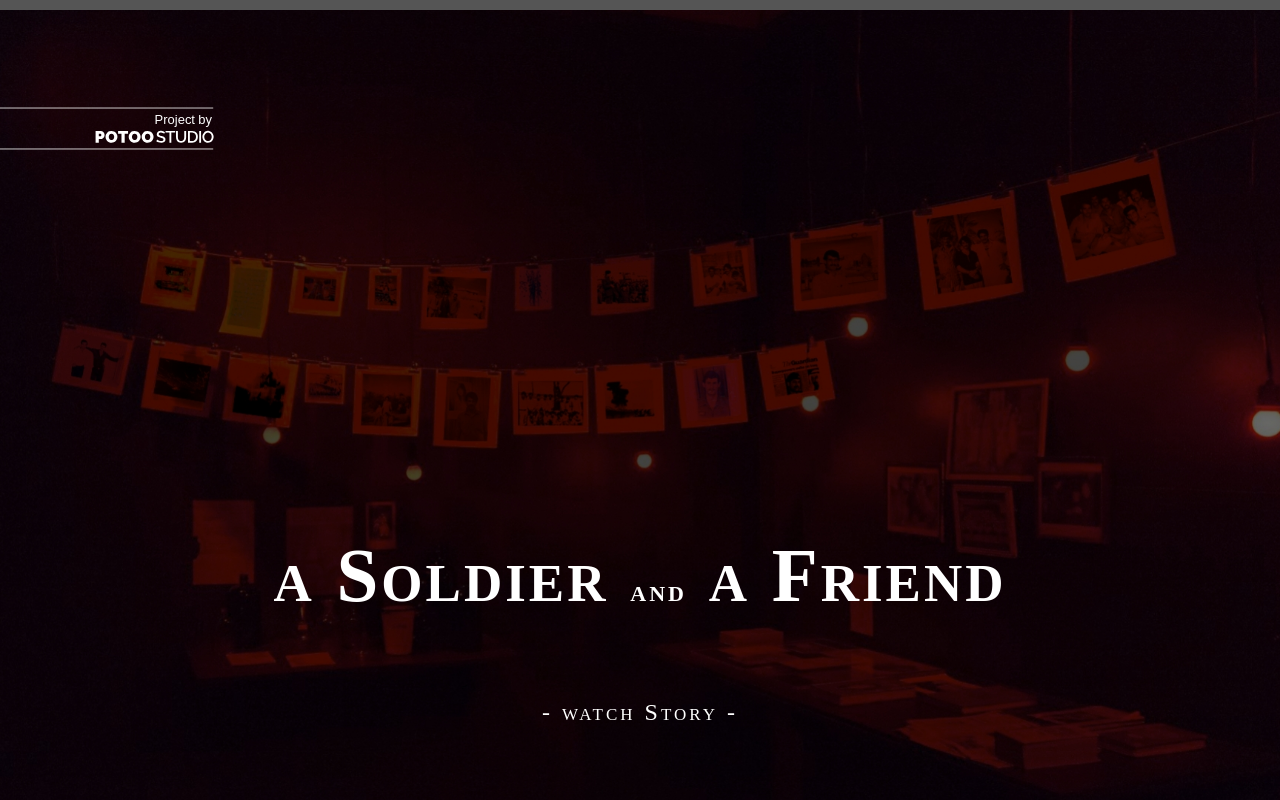
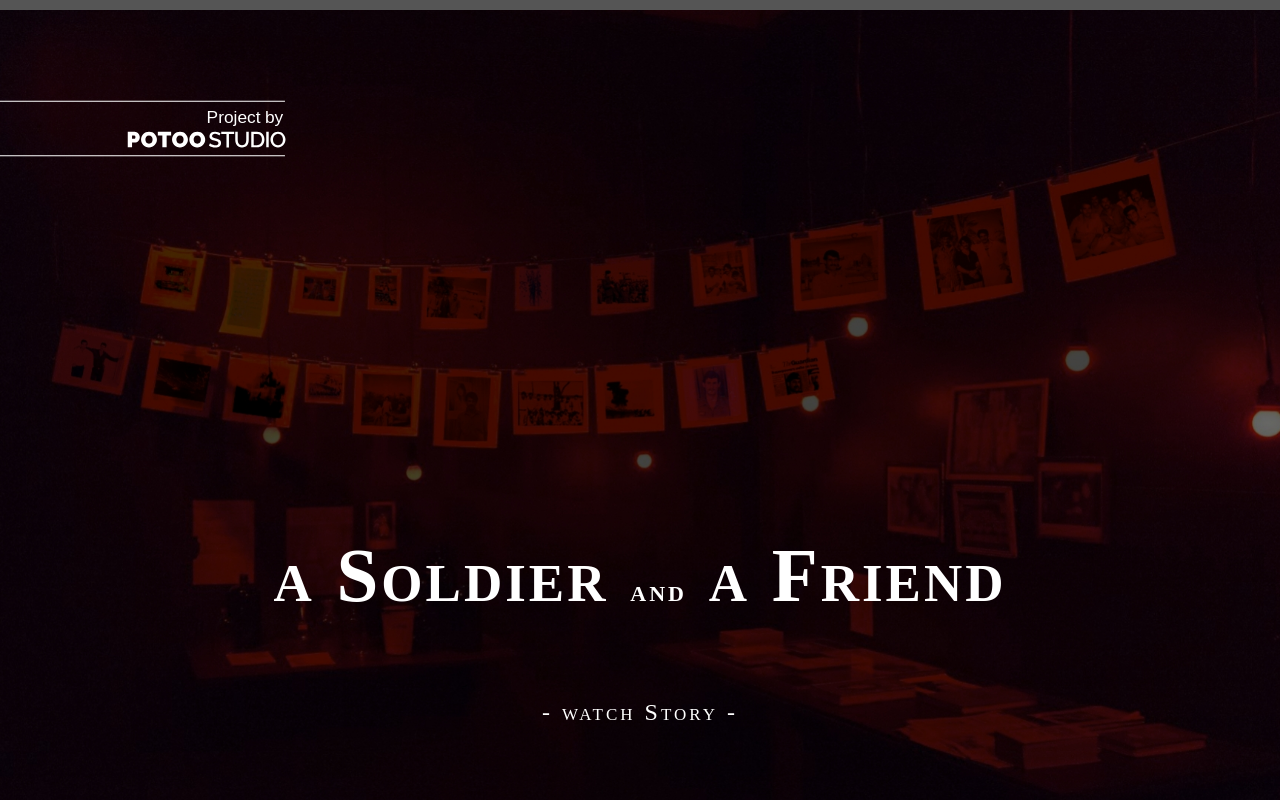
Before and after one commit to Potoostudio/AU, a Next.js app: page / in a window 1280 px wide. Shown: the top 800 px of the page. Built offline with nearby package versions, Linux system fonts and the light colour scheme; a web font is replaced by a local one.

Commit message:
logo fix

```diff
--- a/pages/index.js
+++ b/pages/index.js
@@ -53,7 +53,7 @@ const Home = () => {
                 src="/Logo.svg"
                 height= {77}
                 width= {322}
-                className="w-75"
+                className="w-100"
                 alt="Project by Potoo Studio"
               />
           </motion.li>
--- a/styles/globals.scss
+++ b/styles/globals.scss
@@ -32,7 +32,7 @@ a {
     top: 89.5px;
 
     .item {
-      width: 80%;
+      width: 60%;
     }
   }
 }
```
